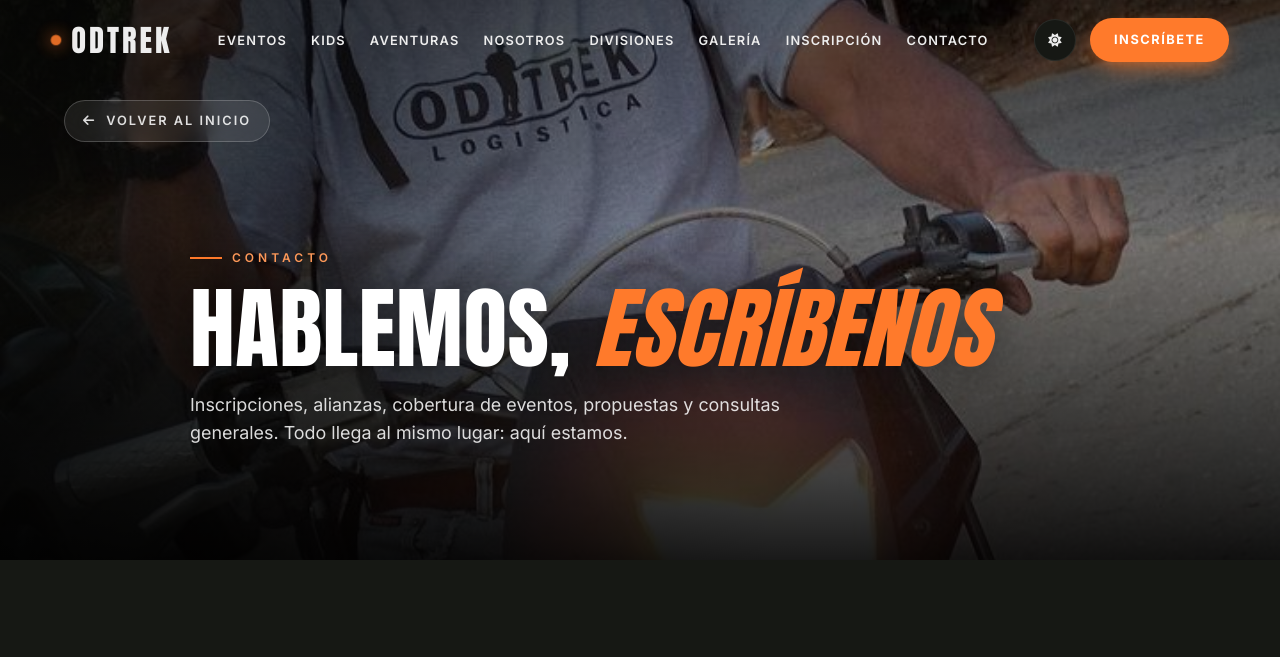
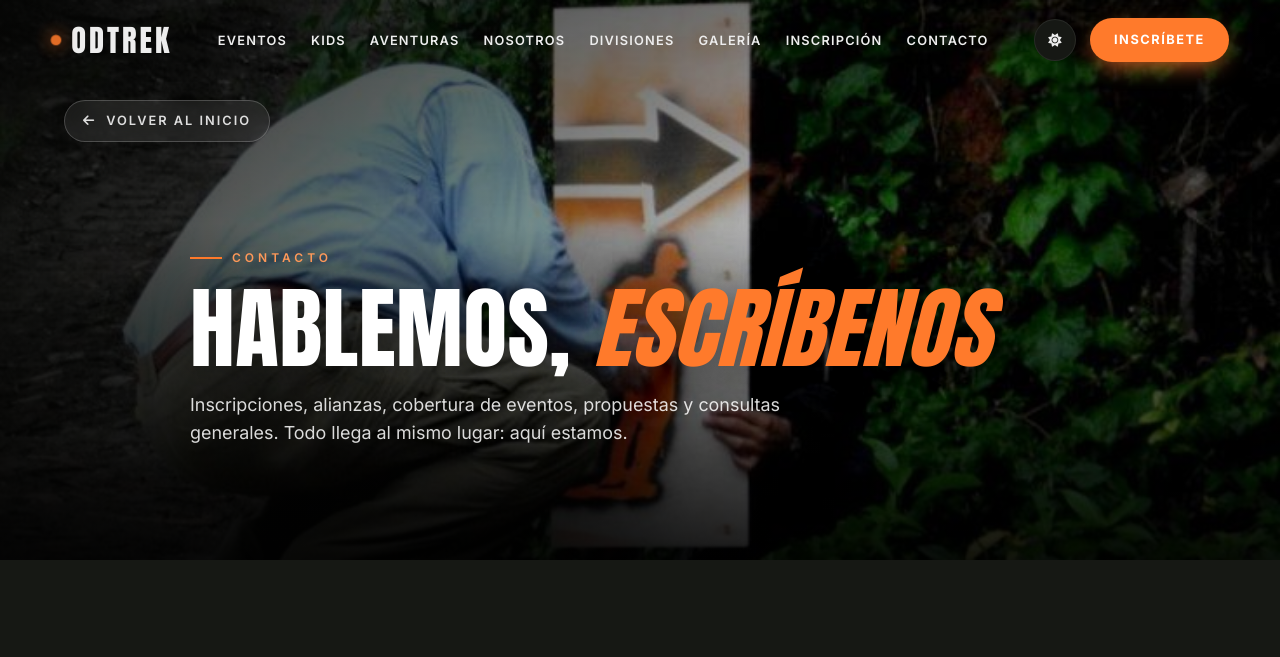
Before and after one commit to hjesaal-sketch/odtrek, a website with bundled scripts: page secciones/contacto.html in a window 1280 px wide. Shown: the top 657 px of the page. Built offline with nearby package versions, Linux system fonts and the light colour scheme; a web font is replaced by a local one.

Commit message:
Actualización del proyecto

```diff
--- a/secciones/contacto.html
+++ b/secciones/contacto.html
@@ -73,7 +73,7 @@
   </header>
 
   <section class="page-hero">
-    <div class="page-hero-bg" style="background-image:url('../assets/nosotros/3.jpg')"></div>
+    <div class="page-hero-bg" style="background-image:url('../assets/contacto/1.jpg')"></div>
     <a href="../index.html#contacto" class="back-link">
       <i class="fa-solid fa-arrow-left"></i> Volver al inicio
     </a>
```
